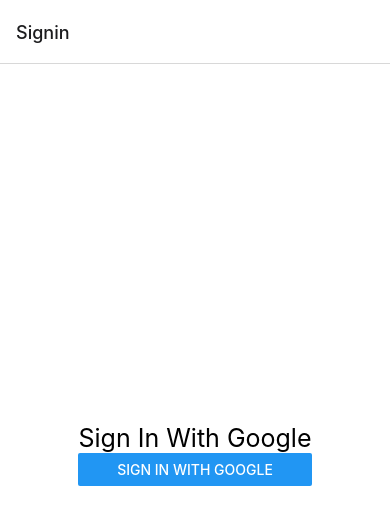
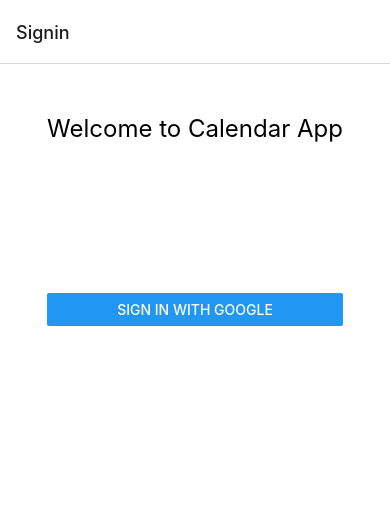
Before and after one commit to Aaqib-Ahmad/Expo-Calendar, a React Native app: screen /Signin in a window 390 px wide. Shown: the top 524 px of the page. Built offline with nearby package versions, Linux system fonts and the light colour scheme.

Commit message:
Changes_Restored

```diff
--- a/App.js
+++ b/App.js
@@ -1,10 +1,12 @@
 import { StyleSheet, Text, View } from "react-native";
 import React, { useState, useRef, useEffect } from "react";
-import GoogleSignin from "./Signin";
-import EventCalendar from "./Calendar"
 import { NavigationContainer } from '@react-navigation/native';
 import { createStackNavigator } from '@react-navigation/stack';
 import 'react-native-gesture-handler';
+import GoogleSignin from "./Signin";
+import EventCalendar from "./Calendar"
+import CreateEvent from "./CreateEvent";
+
 
 const Stack = createStackNavigator();
 
@@ -15,6 +17,7 @@
       <Stack.Navigator initialRouteName="Signin">
         <Stack.Screen name="Signin" component={GoogleSignin}/>
         <Stack.Screen name="Calendar" component={EventCalendar}/>
+        <Stack.Screen name="CreateEvent" component={CreateEvent}/>
       </Stack.Navigator>
     </NavigationContainer>
 
--- a/Calendar.js
+++ b/Calendar.js
@@ -6,19 +6,13 @@
     const {AccessToken} = route.params;
     let [modalOpen, setModalOpen] = useState(false);
     let customFonts = {
-        'Inter-Black': require('./assets/fonts/Inter-Black.ttf'),
-        'Inter-Bold': require('./assets/fonts/Inter-Bold.ttf'),
-        'Inter-ExtraBold': require('./assets/fonts/Inter-ExtraBold.ttf'),
-        'Inter-ExtraLight': require('./assets/fonts/Inter-ExtraLight.ttf'),
         'Inter-Light': require('./assets/fonts/Inter-Light.ttf'),
         'Inter-Medium': require('./assets/fonts/Inter-Medium.ttf'),
         'Inter-Regular': require('./assets/fonts/Inter-Regular.ttf'),
         'Inter-SemiBold': require('./assets/fonts/Inter-SemiBold.ttf'),
-        'Inter-Thin': require('./assets/fonts/Inter-Thin.ttf'),
       };
 
       const[events,setEvents] = useState([]);
-      const[date,setDate] = useState("");
       const CALENDAR_ID = 'iie91udhph8sgmmgimto0mj8rs@group.calendar.google.com';
       const API_KEY = 'AIzaSyAp7HYKq-c39Hiu1YR-tdAA1I4-BhjCIlk';
       let url = `https://www.googleapis.com/calendar/v3/calendars/${CALENDAR_ID}/events?key=${API_KEY}`;
@@ -67,7 +61,8 @@
         >
             <View >
                 <Button
-                    title="Close"
+
+                    title="X"
                     onPress={()=>setModalOpen(false)}
 
                 />
@@ -99,11 +94,18 @@
         </Modal>
 
         <Button
-            title="Open Modal"
+            title="Show Events"
             onPress={()=>{
                 getEvents();
                 setModalOpen(true);
             }}
+        />
+
+        <Button
+              title="Create Events"
+              onPress={()=>{
+                navigation.navigate("CreateEvent",{AccessToken:AccessToken});
+              }}
         />
     </View>
 
--- a/Signin.js
+++ b/Signin.js
@@ -40,8 +40,8 @@
           navigation.navigate("Calendar",{AccessToken:accessToken})
 
         ) : (
-        <View>
-         <Text style={styles.header}>Sign In With Google</Text>
+          <View style={{flex:1}}>
+            <Text style={styles.header}>Welcome to Calendar App</Text>
             <Button title="Sign in with Google" onPress={() => signIn()} />
 
           </View>
@@ -59,14 +59,10 @@
     justifyContent: "center",
   },
   header: {
-    fontSize: 25,
+    marginTop:50,
+    marginBottom:150,
+    fontSize: 24,
+
   },
-  image: {
-    marginTop: 15,
-    width: 150,
-    height: 150,
-    borderColor: "rgba(0,0,0,0.2)",
-    borderWidth: 3,
-    borderRadius: 150,
-  },
+
 });
--- a/app.json
+++ b/app.json
@@ -23,7 +23,8 @@
       "adaptiveIcon": {
         "foregroundImage": "./assets/adaptive-icon.png",
         "backgroundColor": "#FFFFFF"
-      }
+      },
+      "package": "com.talha.calendar"
     },
     "web": {
       "favicon": "./assets/favicon.png"
--- a/package.json
+++ b/package.json
@@ -8,8 +8,10 @@
     "eject": "expo eject"
   },
   "dependencies": {
+    "@react-native-community/datetimepicker": "4.0.0",
     "@react-native-google-signin/google-signin": "^7.0.4",
     "@react-native-masked-view/masked-view": "0.2.6",
+    "@react-native-segmented-control/segmented-control": "^2.4.0",
     "@react-navigation/bottom-tabs": "^6.0.9",
     "@react-navigation/native": "^6.0.6",
     "@react-navigation/native-stack": "^6.2.5",
@@ -18,9 +20,11 @@
     "expo-font": "^10.0.4",
     "expo-google-app-auth": "~8.3.0",
     "expo-status-bar": "~1.2.0",
+    "moment": "^2.29.1",
     "react": "17.0.1",
     "react-dom": "17.0.1",
     "react-native": "0.64.3",
+    "react-native-date-picker": "^4.1.3",
     "react-native-gesture-handler": "~2.1.0",
     "react-native-google-signin": "^2.1.1",
     "react-native-safe-area-context": "3.3.2",
```
Also changed, not shown: 1 other file (tests, documents, lock files or other folders). Lines whose indentation alone changed are shown as unchanged.
